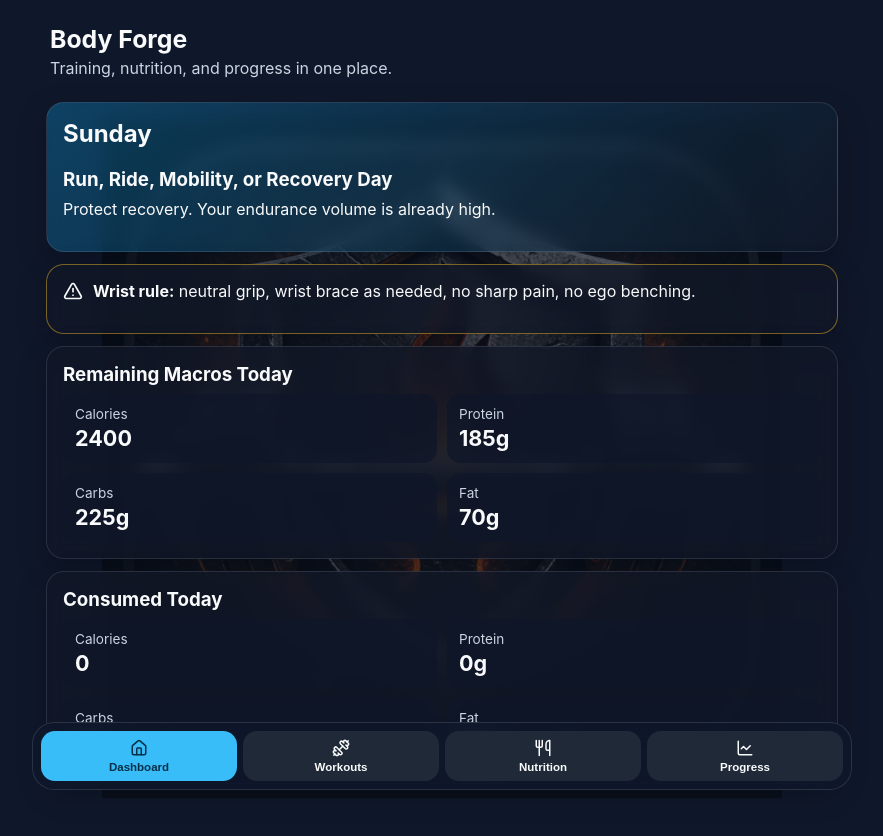
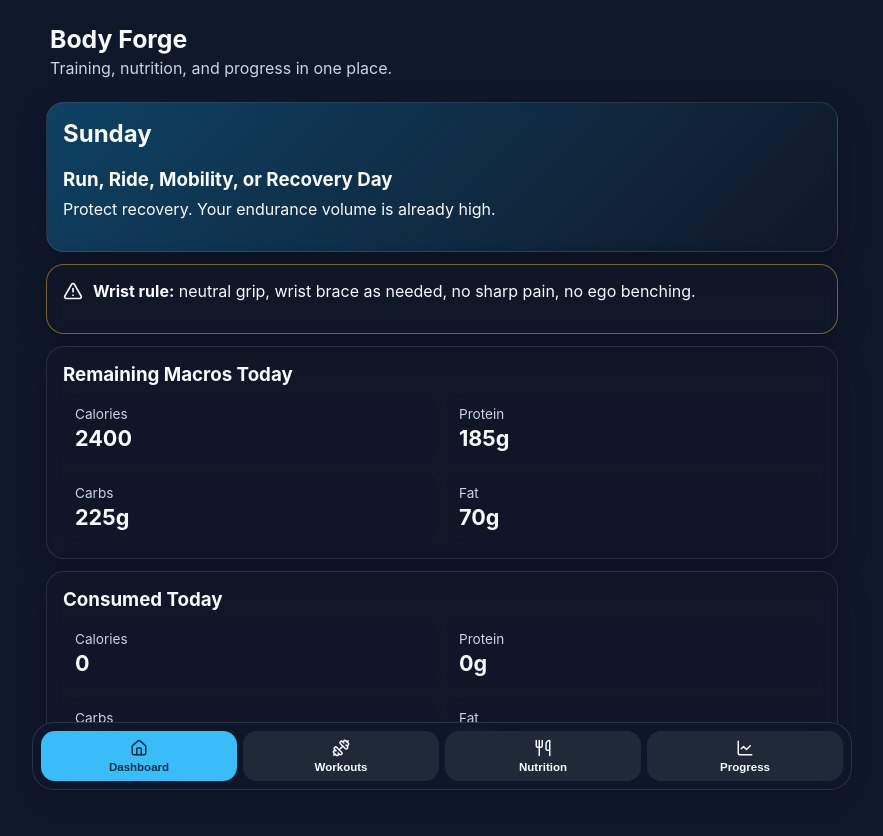
Before and after one commit to dalfonsonash/fitness-dashboard, a React (Vite) app: page / in a window 1280 px wide. Shown: the top 836 px of the page, without its empty margins (198-1081 px from the left). Built offline with nearby package versions, Linux system fonts and the light colour scheme.

Commit message:
Expand app wallpaper across full background

```diff
--- a/src/styles.css
+++ b/src/styles.css
@@ -22,26 +22,23 @@ body::before {
     #0f172a;
 }
 
+body::after {
+  content: "";
+  position: fixed;
+  inset: 0;
+  z-index: -1;
+  background:
+    linear-gradient(rgba(15, 23, 42, .14), rgba(15, 23, 42, .7)),
+    url("/icon-512.png") center 20px / max(1180px, 112vw) no-repeat;
+  opacity: .55;
+  pointer-events: none;
+}
+
 .app {
   max-width: 820px;
   margin: 0 auto;
   padding-bottom: 92px;
   position: relative;
-  isolation: isolate;
-}
-
-.app::before {
-  content: "";
-  position: fixed;
-  top: 118px;
-  left: 50%;
-  width: min(92vw, 680px);
-  aspect-ratio: 1;
-  transform: translateX(-50%);
-  z-index: 0;
-  background: url("/icon-512.png") center / contain no-repeat;
-  opacity: .34;
-  pointer-events: none;
 }
 
 header,
```
